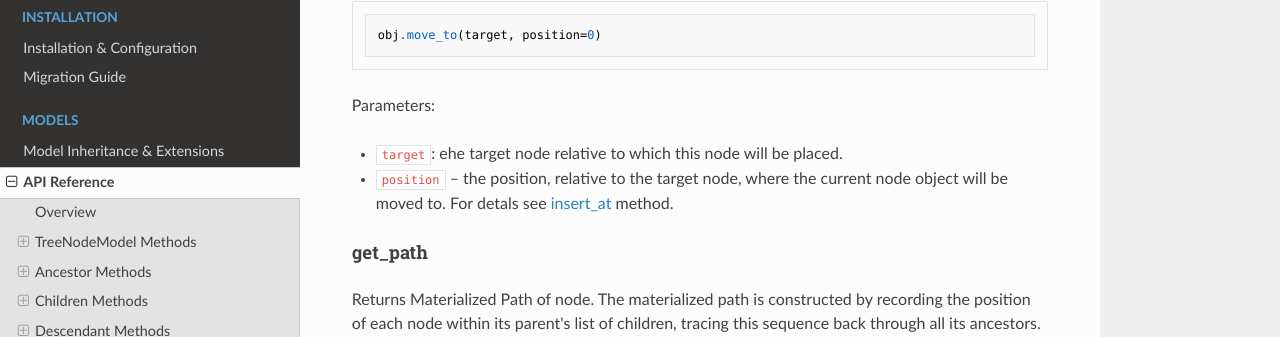
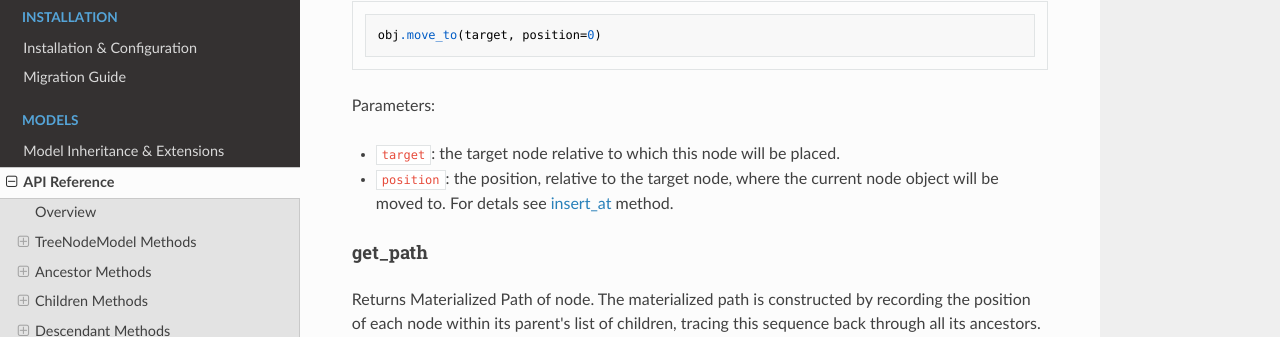
Before and after one commit to TimurKady/django-fast-treenode, an MkDocs documentation site: the page built from docs/api.md, in a window 1280 px wide and 900 px high, scrolled down 8315 px. Shown: the part 114-451 px from the top of the window. Built offline with MkDocs 1.6.1, drawn with Linux system fonts in a browser that asks for light colours; nearby versions of some CDN libraries.

Commit message:
Update api.md

```diff
--- a/docs/api.md
+++ b/docs/api.md
@@ -273,8 +273,8 @@ obj.move_to(target, position=0)
 
 Parameters:
 
-- `target`: еhe target node relative to which this node will be placed.
-- `position` – the position, relative to the target node, where the current node object will be moved to. For detals see [insert_at](#insert_at) method.
+- `target`: the target node relative to which this node will be placed.
+- `position`: the position, relative to the target node, where the current node object will be moved to. For detals see [insert_at](#insert_at) method.
 
 #### get_path
 Returns Materialized Path of node. The materialized path is constructed by recording the position of each node within its parent's list of children, tracing this sequence back through all its ancestors.
```
